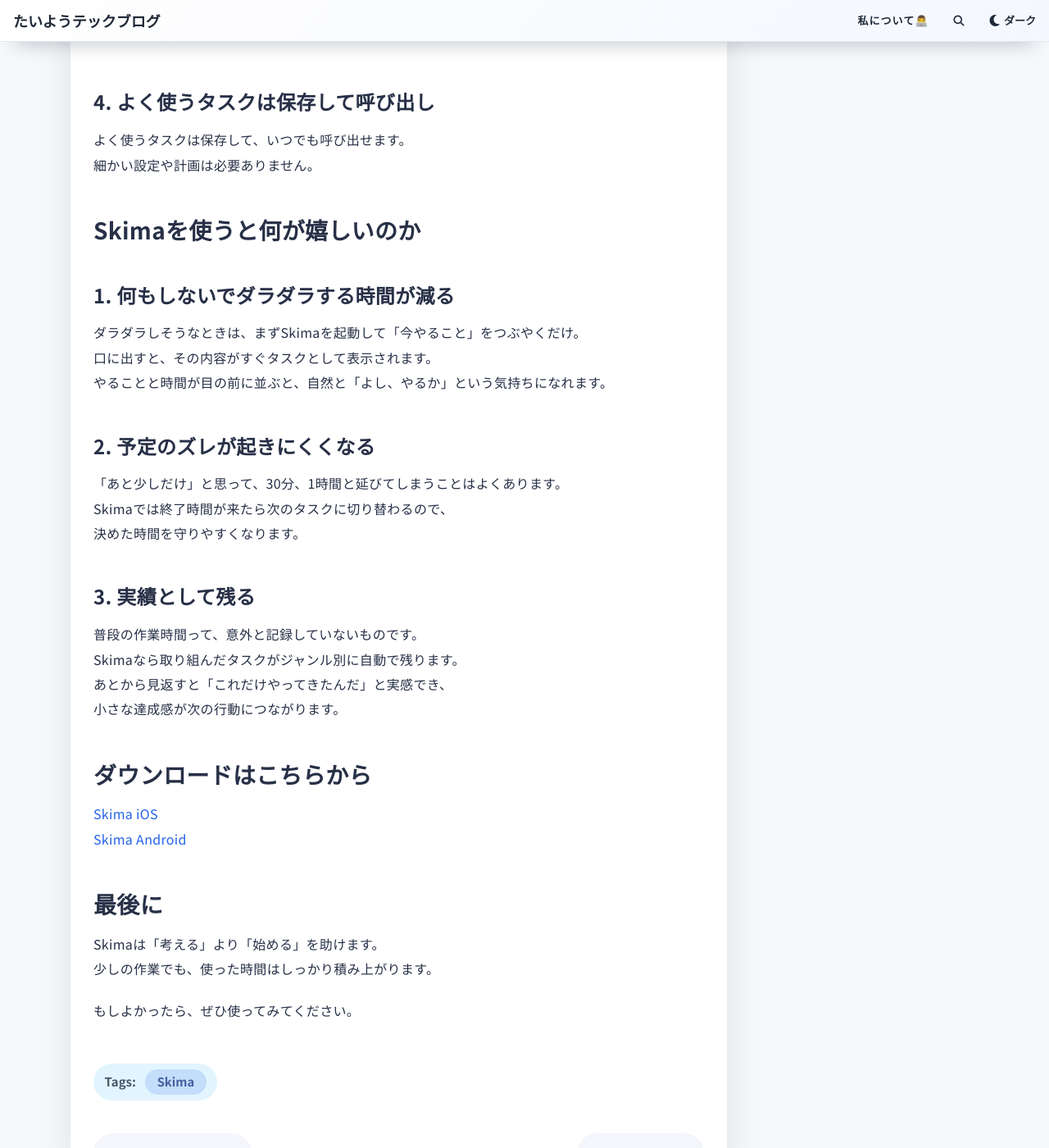
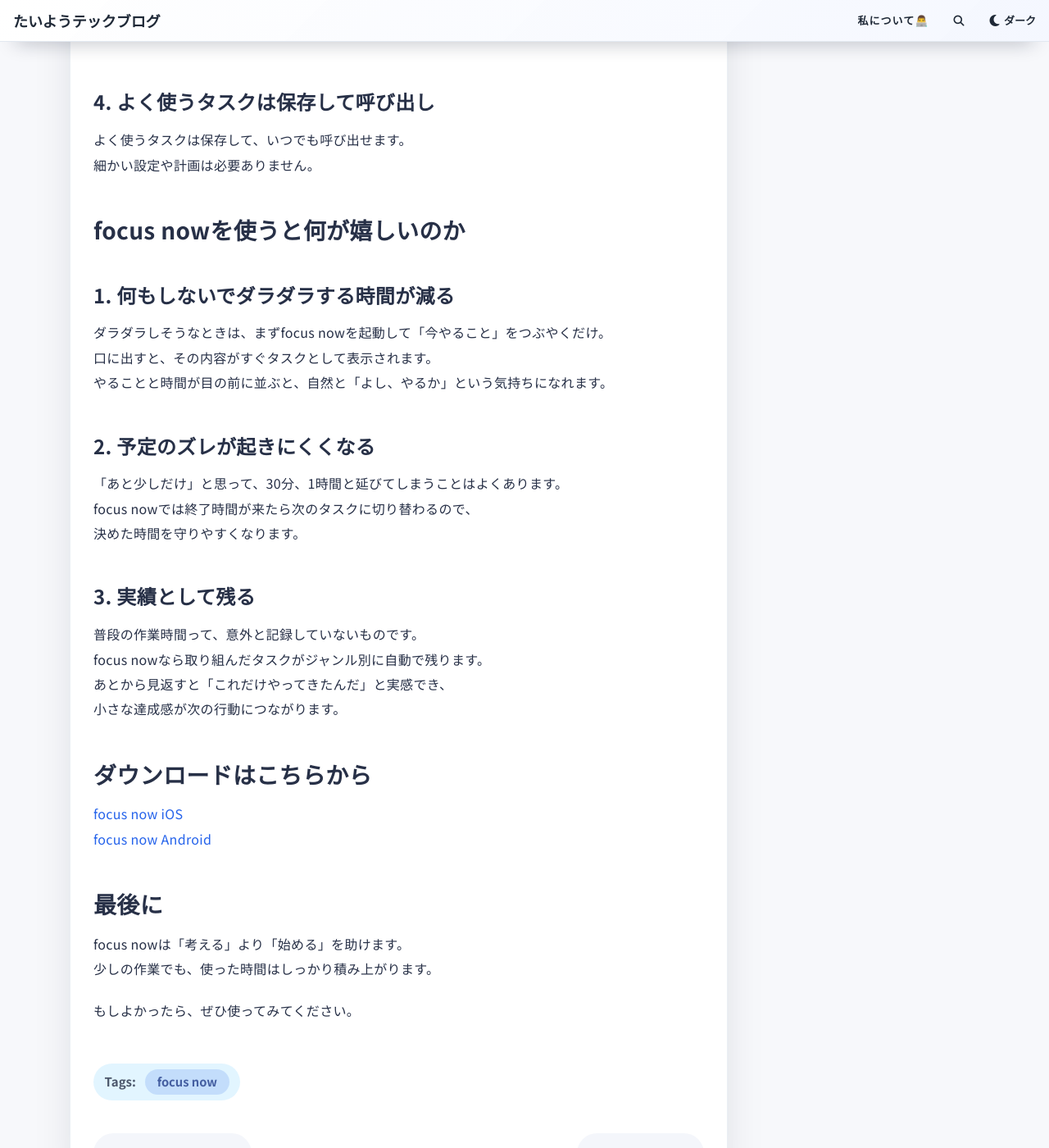
Before and after one commit to macha1316/beautiful-jekyll-master, a Jekyll site: the page built from _posts/2026-01-26-app-introduce-skima.md, in a window 1280 px wide and 1400 px high, scrolled down 2534 px. Shown: the whole window at 82% size. Built offline with Jekyll 4.4.1, drawn with Linux system fonts in a browser that asks for light colours; comment, search, counter and statistics services are not loaded; some of the changed text lies outside the part shown.

Commit message:
skima -> focus now

```diff
--- a/_posts/2026-01-26-app-introduce-skima.md
+++ b/_posts/2026-01-26-app-introduce-skima.md
@@ -1,26 +1,26 @@
 ---
 layout: post
-title: "Skima タスク管理 時間管理"
-subtitle: "Skimaのアプリ紹介"
+title: "focus now タスク管理 時間管理"
+subtitle: "focus nowのアプリ紹介"
 description: ""
 cover-img: /assets/img/header.png
-thumbnail-img: /assets/img/Skima.png
-share-img: /assets/img/Skima.png
-tags: [Skima]
+thumbnail-img: /assets/img/focus_now.png
+share-img: /assets/img/focus_now.png
+tags: [focus now]
 category: app-Intro
 ---
 
 ## アプリ概要
 
-Skima（スキマ）は、完璧な予定を立てるためのタスク管理アプリではありません。
+focus nowは、完璧な予定を立てるためのタスク管理アプリではありません。
 「今」を無駄にしないためのアプリです。
-Skimaは、**今やることを明確にできる**タスクアプリです。
+focus nowは、**今やることを明確にできる**タスクアプリです。
 
 ## こんな人におすすめ
 
 やるべきことはあるのに、
 何から手をつければいいか分からず、時間だけが過ぎてしまう。
-Skimaは、そんな状態を減らすために作られました。
+focus nowは、そんな状態を減らすために作られました。
 
 ## 主な特徴
 
@@ -53,35 +53,35 @@
 よく使うタスクは保存して、いつでも呼び出せます。
 細かい設定や計画は必要ありません。
 
-## Skimaを使うと何が嬉しいのか
+## focus nowを使うと何が嬉しいのか
 
 ### 1. 何もしないでダラダラする時間が減る
 
-ダラダラしそうなときは、まずSkimaを起動して「今やること」をつぶやくだけ。
+ダラダラしそうなときは、まずfocus nowを起動して「今やること」をつぶやくだけ。
 口に出すと、その内容がすぐタスクとして表示されます。
 やることと時間が目の前に並ぶと、自然と「よし、やるか」という気持ちになれます。
 
 ### 2. 予定のズレが起きにくくなる
 
 「あと少しだけ」と思って、30分、1時間と延びてしまうことはよくあります。
-Skimaでは終了時間が来たら次のタスクに切り替わるので、
+focus nowでは終了時間が来たら次のタスクに切り替わるので、
 決めた時間を守りやすくなります。
 
 ### 3. 実績として残る
 
 普段の作業時間って、意外と記録していないものです。
-Skimaなら取り組んだタスクがジャンル別に自動で残ります。
+focus nowなら取り組んだタスクがジャンル別に自動で残ります。
 あとから見返すと「これだけやってきたんだ」と実感でき、
 小さな達成感が次の行動につながります。
 
 ## ダウンロードはこちらから
 
-[Skima iOS](https://apps.apple.com/app/id6756102586)
-[Skima Android](https://play.google.com/store/apps/details?id=com.hiromacha1116.Skima)
+[focus now iOS](https://apps.apple.com/app/id6756102586)
+[focus now Android](https://play.google.com/store/apps/details?id=com.hiromacha1116.skima)
 
 ## 最後に
 
-Skimaは「考える」より「始める」を助けます。
+focus nowは「考える」より「始める」を助けます。
 少しの作業でも、使った時間はしっかり積み上がります。
 
 もしよかったら、ぜひ使ってみてください。
--- a/support-url/Skima.html
+++ b/support-url/Skima.html
@@ -38,10 +38,10 @@
 </style>
 
 <div class="support-wrap">
-  <h1>Skima Support</h1>
+  <h1>focus now Support</h1>
   <p>
-    Thank you for using Skima. If you have any questions or experience issues,
-    please reach out through the contact channels below.
+    Thank you for using focus now. If you have any questions or experience
+    issues, please reach out through the contact channels below.
   </p>
 
   <div class="support-card">
```
Also changed, not shown: _data/sidebar.yml (+4 -4 lines), _posts/2026-01-23-three-month-dev.md (+3 -3 lines), privacy-policy/Skima.html (+22 -10 lines), terms-of-use/Skima.html (+39 -21 lines), assets/img/focus_now.png (added).
